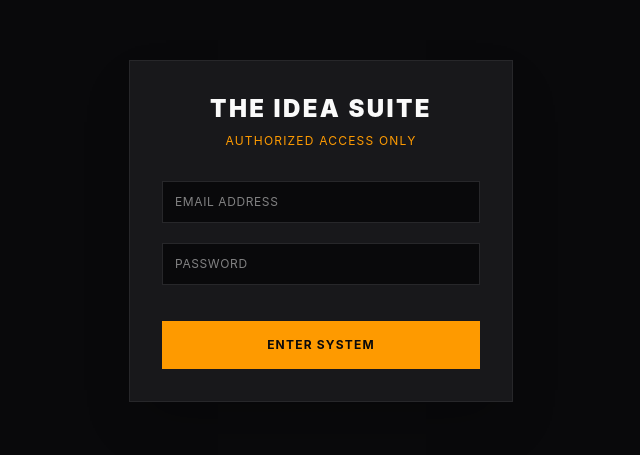
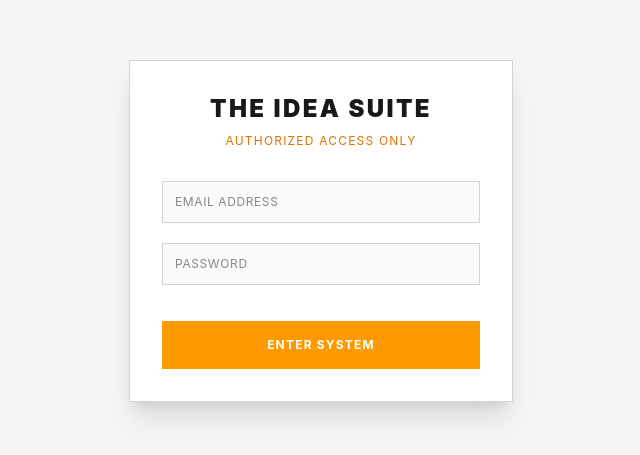
Before and after one commit to auibsal/monorepo, a Next.js app in the folder apps/dashboard/: page /login in a window 1280 px wide. Shown: the part 169-624 px from the top of the page, without its empty margins (319-959 px from the left). Built offline with nearby package versions, Linux system fonts and the light colour scheme; no server answers.

Commit message:
Update page.tsx
Signed-off-by: Shaheen K. Farjo <shaheen.farjo@gmail.com>

```diff
--- a/apps/dashboard/src/app/login/page.tsx
+++ b/apps/dashboard/src/app/login/page.tsx
@@ -1,4 +1,3 @@
-
 'use client';
 
 import { useState } from 'react';
@@ -15,62 +14,26 @@ export default function LoginPage() {
 
   async function handleLogin(e: React.FormEvent) {
     e.preventDefault();
-    setLoading(true);
-    setError(null);
-
-    const { error } = await supabase.auth.signInWithPassword({
-      email,
-      password,
-    });
-
-    if (error) {
-      setError(error.message);
-      setLoading(false);
-    } else {
-      // Successfully logged in, redirect to the dashboard
-      router.push('/');
-      router.refresh();
-    }
+    setLoading(true); setError(null);
+    const { error } = await supabase.auth.signInWithPassword({ email, password });
+    if (error) { setError(error.message); setLoading(false); }
+    else { router.push('/'); router.refresh(); }
   }
 
   return (
-    <div className="min-h-screen bg-zinc-950 flex items-center justify-center p-6 font-sans">
-      <div className="w-full max-w-sm border border-zinc-800 bg-zinc-900 p-8 shadow-2xl">
+    <div className="min-h-screen bg-zinc-100 flex items-center justify-center p-6 font-sans">
+      <div className="w-full max-w-sm border border-zinc-300 bg-white p-8 shadow-xl">
         <div className="mb-8 text-center">
-          <h1 className="text-2xl font-black uppercase tracking-widest text-zinc-50">The IDEA Suite</h1>
-          <p className="text-xs tracking-widest text-amber-500 mt-2 uppercase">Authorized Access Only</p>
+          <h1 className="text-2xl font-black uppercase tracking-widest text-zinc-900">The IDEA Suite</h1>
+          <p className="text-xs tracking-widest text-amber-600 mt-2 uppercase">Authorized Access Only</p>
         </div>
-
         <form onSubmit={handleLogin} className="flex flex-col gap-5">
-          {error && (
-            <div className="bg-red-500/10 border border-red-500/50 text-red-500 text-xs uppercase tracking-wider p-3 text-center">
-              {error}
-            </div>
-          )}
-
-          <input
-            type="email"
-            placeholder="EMAIL ADDRESS"
-            value={email}
-            onChange={(e) => setEmail(e.target.value)}
-            required
-            className="bg-zinc-950 border border-zinc-800 p-3 text-xs uppercase tracking-wider text-zinc-50 focus:border-amber-500 outline-none transition-colors w-full"
-          />
-
-          <input
-            type="password"
-            placeholder="PASSWORD"
-            value={password}
-            onChange={(e) => setPassword(e.target.value)}
-            required
-            className="bg-zinc-950 border border-zinc-800 p-3 text-xs tracking-wider text-zinc-50 focus:border-amber-500 outline-none transition-colors w-full"
-          />
-
-          <button
-            type="submit"
-            disabled={loading}
-            className="bg-amber-500 text-zinc-950 font-bold uppercase tracking-widest text-xs py-4 mt-4 hover:bg-amber-400 transition-colors disabled:opacity-50"
-          >
+          {error && <div className="bg-red-50 border border-red-200 text-red-600 text-xs uppercase tracking-wider p-3 text-center">{error}</div>}
+          <input type="email" placeholder="EMAIL ADDRESS" value={email} onChange={(e) => setEmail(e.target.value)} required
+            className="bg-zinc-50 border border-zinc-300 p-3 text-xs uppercase tracking-wider focus:border-amber-500 outline-none w-full" />
+          <input type="password" placeholder="PASSWORD" value={password} onChange={(e) => setPassword(e.target.value)} required
+            className="bg-zinc-50 border border-zinc-300 p-3 text-xs tracking-wider focus:border-amber-500 outline-none w-full" />
+          <button type="submit" disabled={loading} className="bg-amber-500 text-white font-bold uppercase tracking-widest text-xs py-4 mt-4 hover:bg-amber-400 transition-colors disabled:opacity-50">
             {loading ? 'Authenticating...' : 'Enter System'}
           </button>
         </form>
```
